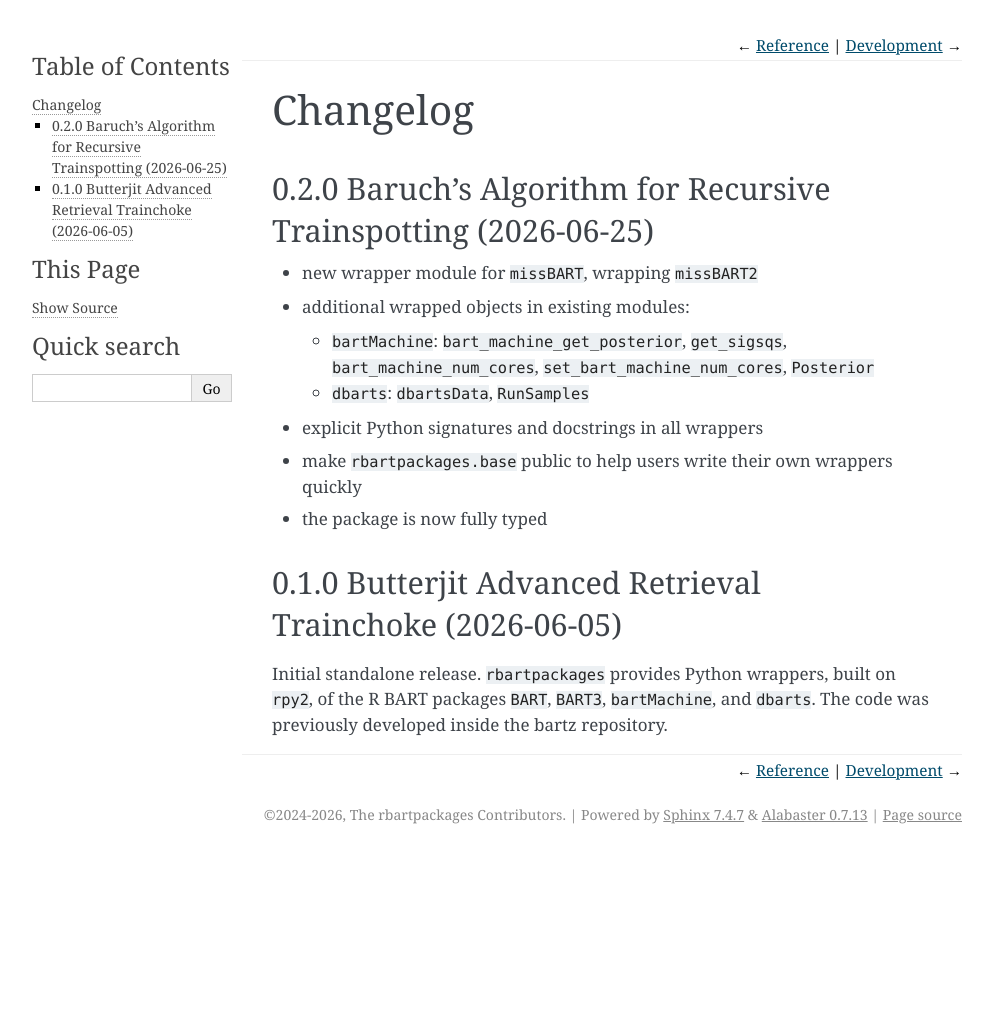
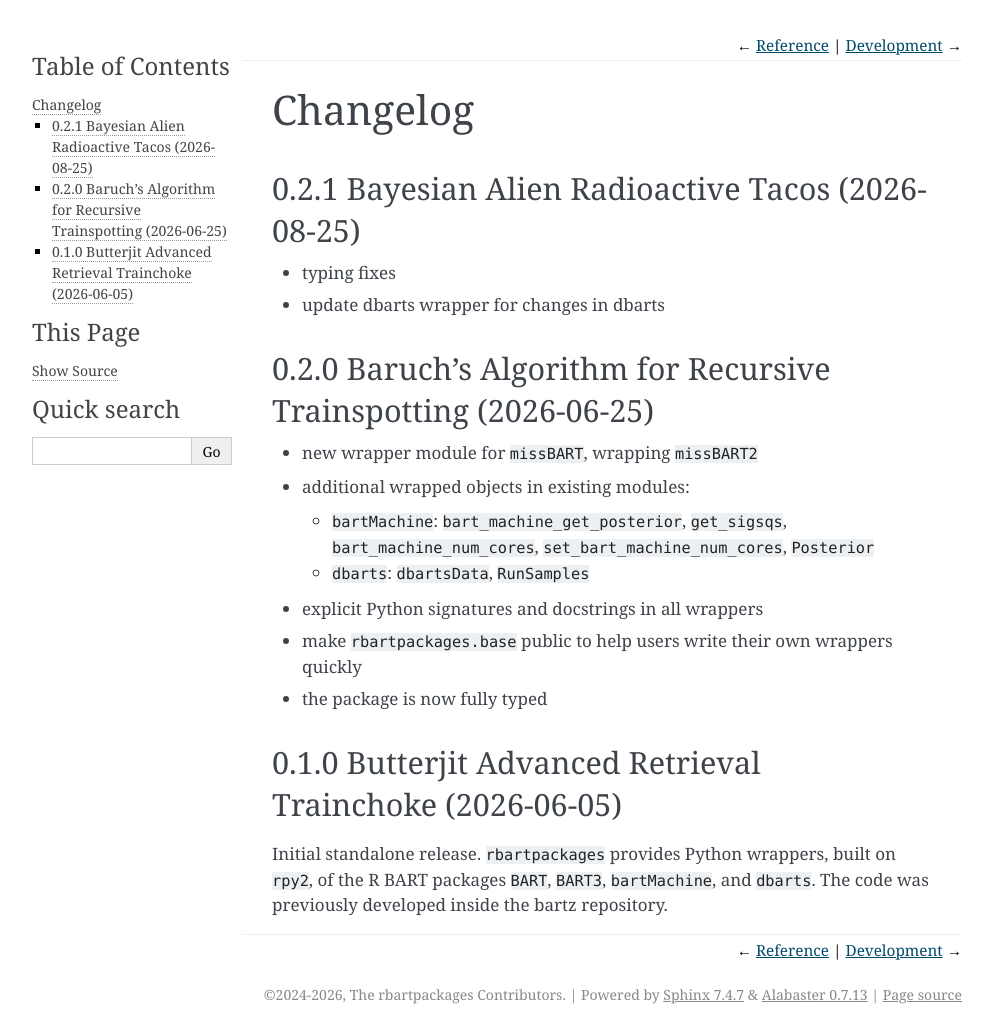
Before and after one commit to bartz-org/rbartpackages, a Sphinx documentation site: the page built from docs/changelog.md, in a window 1280 px wide and 1034 px high. Shown: the whole window, without its empty margins (148-1141 px from the left). Built offline with Sphinx 7.4.7, drawn with Linux system fonts in a browser that asks for light colours; the version number could not be read and is left out.

Commit message:
docs: new changelog entry

```diff
--- a/docs/changelog.md
+++ b/docs/changelog.md
@@ -31,6 +31,12 @@ SOFTWARE.
 # Changelog
 
 
+## 0.2.1 Bayesian Alien Radioactive Tacos (2026-08-25)
+
+- typing fixes
+- update dbarts wrapper for changes in dbarts
+
+
 ## 0.2.0 Baruch's Algorithm for Recursive Trainspotting (2026-06-25)
 
 - new wrapper module for `missBART`, wrapping `missBART2`
```
